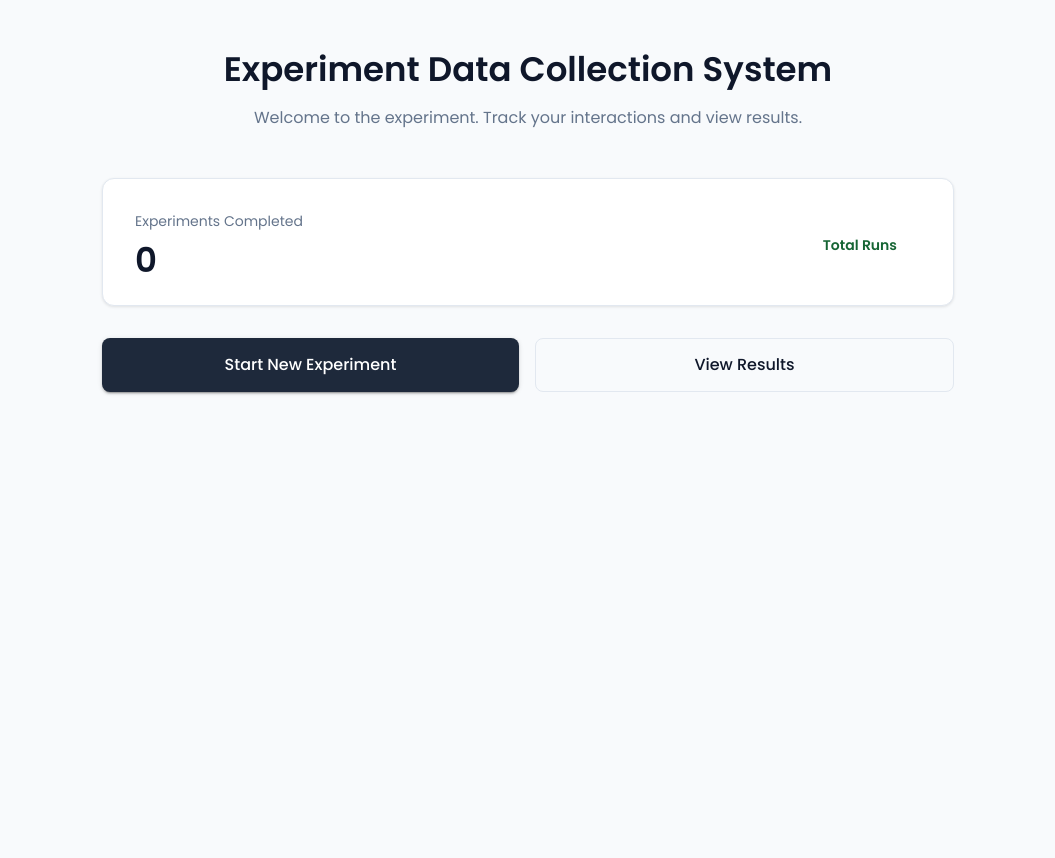
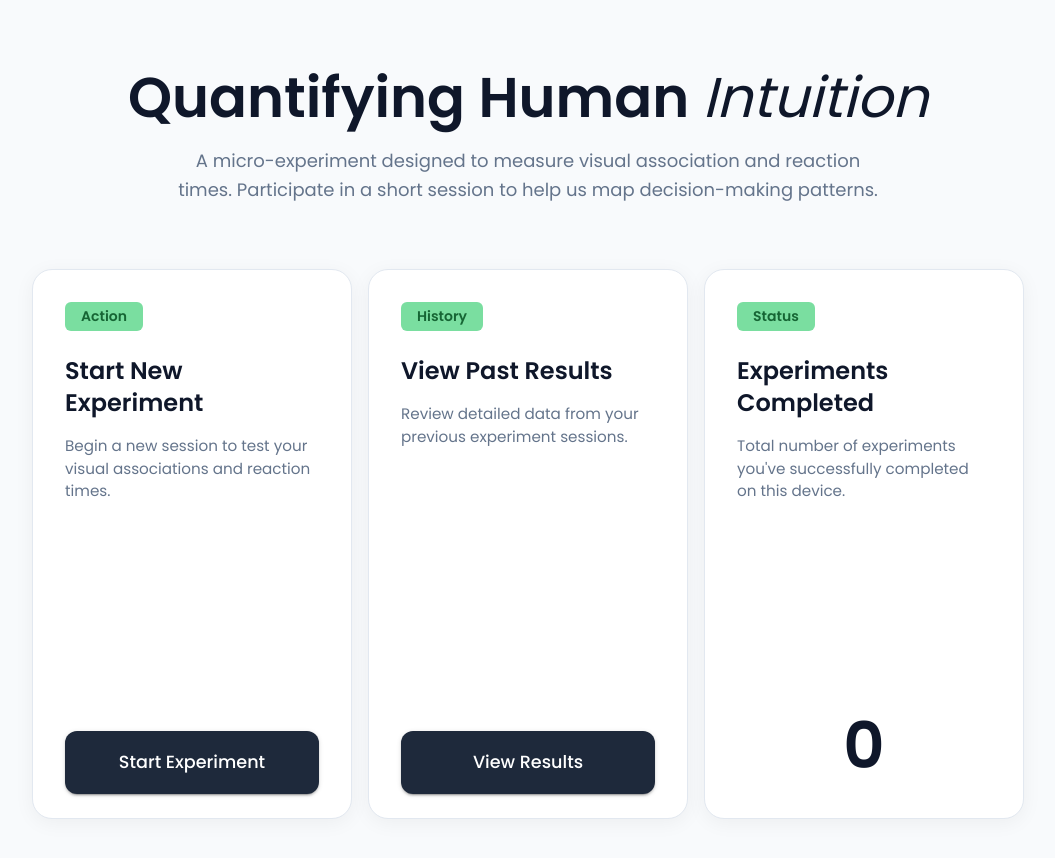
Before and after one commit to netanelTur/React-Technion-Task, a React (Vite) app in the folder experiment-app/: page / in a window 1280 px wide. Shown: the top 858 px of the page, without its empty margins (112-1167 px from the left). Before the commit the page ends 800 px from the top, so only its background shows below. Built offline with nearby package versions, Linux system fonts and the light colour scheme; the HTML template or start-up script is replaced by a standard one.

Commit message:
Implemented figma design

```diff
--- a/experiment-app/src/pages/HomePage.tsx
+++ b/experiment-app/src/pages/HomePage.tsx
@@ -6,36 +6,69 @@ import {
 	Button,
 	Card,
 	CardContent,
-	Table,
-	TableBody,
-	TableCell,
-	TableContainer,
-	TableHead,
-	TableRow,
-	Paper,
-	Collapse,
+	Grid,
 } from '@mui/material';
 import { colors } from '../theme/colors';
 import { getCompletionCount, getCompletedExperiments } from '../utils/storage';
-import { formatTimestamp } from '../utils/time';
-import type { CompletedExperiment } from '../types/experiment';
 
 const HomePage: React.FC = () => {
 	const [completionCount, setCompletionCount] = useState(0);
-	const [showResults, setShowResults] = useState(false);
-	const [completedExperiments, setCompletedExperiments] = useState<CompletedExperiment[]>([]);
 
 	useEffect(() => {
 		setCompletionCount(getCompletionCount());
-		setCompletedExperiments(getCompletedExperiments());
+		getCompletedExperiments();
 	}, []);
 
 	const handleStartExperiment = () => {
-		alert("Experiment flow coming soon!");
+		alert('Experiment flow coming soon!');
 	};
 
-	const toggleResults = () => {
-		setShowResults(!showResults);
+	const handleViewResults = () => {
+		alert('Results viewer coming soon!');
+	};
+
+	const cardStyle = {
+		bgcolor: colors.bgCard,
+		border: `1px solid ${colors.borderCard}`,
+		borderRadius: '20px',
+		boxShadow: `0px 4px 20px ${colors.shadowSubtle}`,
+		height: '100%',
+		// Height: smaller on mobile, tall on desktop
+		minHeight: { xs: '380px', md: '550px' },
+		// Width: full width on mobile, fixed 320px on desktop to allow 'auto' packing
+		width: { xs: '100%', md: '320px' },
+		display: 'flex',
+		flexDirection: 'column',
+		transition: 'transform 0.2s',
+		'&:hover': {
+			transform: 'translateY(-5px)',
+		}
+	};
+
+	const badgeStyle = {
+		display: 'inline-block',
+		bgcolor: colors.badgeBg,
+		color: colors.accentText,
+		px: 2,
+		py: 0.5,
+		borderRadius: '6px',
+		fontSize: '0.875rem',
+		fontWeight: 600,
+		mb: 3,
+		width: 'fit-content',
+	};
+
+	const buttonStyle = {
+		bgcolor: colors.btnBg,
+		color: colors.btnText,
+		py: 2,
+		fontSize: '1.1rem',
+		fontWeight: 500,
+		textTransform: 'none',
+		borderRadius: '12px',
+		'&:hover': {
+			bgcolor: colors.btnHover,
+		},
 	};
 
 	return (
@@ -43,175 +76,135 @@ const HomePage: React.FC = () => {
 			sx={{
 				minHeight: '100vh',
 				bgcolor: colors.bgApp,
-				py: 6,
+				display: 'flex',
+				alignItems: 'center',
+				py: 8,
 			}}
 		>
-			<Container maxWidth="md">
-				{/* Header */}
-				<Box sx={{ mb: 6, textAlign: 'center' }}>
+			<Container maxWidth="xl">
+				{/* Hero Section */}
+				<Box sx={{ textAlign: 'center', mb: 8 }}>
 					<Typography
-						variant="h4"
 						sx={{
+							fontSize: { xs: '2.5rem', md: '3.5rem' },
 							fontWeight: 600,
 							color: colors.textPrimary,
 							mb: 2,
+							lineHeight: 1.2,
 						}}
 					>
-						Experiment Data Collection System
+						Quantifying Human{' '}
+						<Box component="span" sx={{ fontWeight: 300, fontStyle: 'italic' }}>
+							Intuition
+						</Box>
 					</Typography>
+
 					<Typography
-						variant="body1"
 						sx={{
+							fontSize: { xs: '1rem', md: '1.125rem' },
 							color: colors.textBody,
-						fontSize: '16px',
+							maxWidth: '700px',
+							mx: 'auto',
+							lineHeight: 1.6,
 						}}
 					>
-						Welcome to the experiment. Track your interactions and view results.
+						A micro-experiment designed to measure visual association and reaction times.
+						Participate in a short session to help us map decision-making patterns.
 					</Typography>
 				</Box>
 
-				{/* Stats Card */}
-				<Card sx={{ mb: 4 }}>
-					<CardContent sx={{ p: 4 }}>
-						<Box
-						sx={{
-							display: 'flex',
-							alignItems: 'center',
-							justifyContent: 'space-between',
-							gap: 2,
-						}}
+				{/* Grid Section */}
+				<Grid
+					container
+					// Spacing: 32px on mobile, 16px on desktop
+					spacing={{ xs: 4, md: 2 }}
+					justifyContent="center"
+					alignItems="stretch"
 				>
-							<Box>
-								<Typography
-								variant="body2"
-								sx={{
-									color: colors.textBody,
-									mb: 1,
-									fontSize: '14px',
-								}}
+
+					{/* Card 1 */}
+					<Grid size={{ xs: 12, md: 'auto' }}>
+						<Card sx={cardStyle}>
+							<CardContent sx={{ p: 4, display: 'flex', flexDirection: 'column', flex: 1 }}>
+								<Box sx={badgeStyle}>
+									Action
+								</Box>
+
+								<Typography variant="h5" sx={{ fontWeight: 600, color: colors.textPrimary, mb: 2 }}>
+									Start New Experiment
+								</Typography>
+
+								<Typography sx={{ color: colors.textBody, fontSize: '0.95rem', mb: 4, flex: 1 }}>
+									Begin a new session to test your visual associations and reaction times.
+								</Typography>
+
+								<Box sx={{ mt: 'auto' }}>
+									<Button
+										variant="contained"
+										fullWidth
+										onClick={handleStartExperiment}
+										sx={buttonStyle}
 									>
-								Experiments Completed
-								</Typography>
-								<Typography
-								variant="h4"
-								sx={{
-									fontWeight: 600,
-									color: colors.textPrimary,
-								}}
-								>
-								{completionCount}
-								</Typography>
-							</Box>
-							<Box
-								sx={{
-								bgcolor: colors.accentBg,
-								color: colors.accentText,
-								px: 3,
-								py: 1.5,
-								borderRadius: '8px',
-								fontWeight: 600,
-								fontSize: '14px',
-								}}
-							>
-								Total Runs
-							</Box>
+										Start Experiment
+									</Button>
 								</Box>
 							</CardContent>
 						</Card>
+					</Grid>
 
-				{/* Action Buttons */}
-				<Box
-					sx={{
-						display: 'flex',
-						gap: 2,
-						mb: 4,
-					}}
-				>
+					{/* Card 2 */}
+					<Grid size={{ xs: 12, md: 'auto' }}>
+						<Card sx={cardStyle}>
+							<CardContent sx={{ p: 4, display: 'flex', flexDirection: 'column', flex: 1 }}>
+								<Box sx={badgeStyle}>
+									History
+								</Box>
+
+								<Typography variant="h5" sx={{ fontWeight: 600, color: colors.textPrimary, mb: 2 }}>
+									View Past Results
+								</Typography>
+
+								<Typography sx={{ color: colors.textBody, fontSize: '0.95rem', mb: 4, flex: 1 }}>
+									Review detailed data from your previous experiment sessions.
+								</Typography>
+
+								<Box sx={{ mt: 'auto' }}>
 									<Button
 										variant="contained"
-						onClick={handleStartExperiment}
-						sx={{
-						flex: 1,
-						py: 1.5,
-						fontSize: '16px',
-						fontWeight: 500,
-						}}
+										fullWidth
+										onClick={handleViewResults}
+										sx={buttonStyle}
 									>
-						Start New Experiment
-					</Button>
-					<Button
-						variant="outlined"
-						onClick={toggleResults}
-						sx={{
-						flex: 1,
-						py: 1.5,
-						fontSize: '16px',
-						fontWeight: 500,
-						borderColor: colors.borderCard,
-						color: colors.textPrimary,
-						'&:hover': {
-							borderColor: colors.btnBg,
-							bgcolor: 'rgba(30, 41, 59, 0.04)',
-						},
-						}}
-					>
-						{showResults ? 'Hide Results' : 'View Results'}
+										View Results
 									</Button>
 								</Box>
-
-				{/* Results Table */}
-				<Collapse in={showResults}>
-					<Card>
-						<CardContent sx={{ p: 0 }}>
-							{completedExperiments.length === 0 ? (
-								<Box sx={{ p: 4, textAlign: 'center' }}>
-								<Typography variant="body1" color="text.secondary">
-									No experiments completed yet. Start your first experiment!
-								</Typography>
-								</Box>
-							) : (
-								<TableContainer component={Paper} elevation={0}>
-									<Table>
-										<TableHead>
-											<TableRow sx={{ bgcolor: colors.bgApp }}>
-												<TableCell sx={{ fontWeight: 600, color: colors.textPrimary }}>
-												Experiment ID
-												</TableCell>
-												<TableCell sx={{ fontWeight: 600, color: colors.textPrimary }}>
-												Completed At
-												</TableCell>
-												<TableCell sx={{ fontWeight: 600, color: colors.textPrimary }} align="right">
-												Total Clicks
-												</TableCell>
-											</TableRow>
-										</TableHead>
-										<TableBody>
-											{completedExperiments.map((experiment) => (
-												<TableRow
-													key={experiment.experimentId}
-													sx={{
-														'&:last-child td, &:last-child th': { border: 0 },
-														'&:hover': { bgcolor: colors.bgApp },
-													}}
-												>
-												<TableCell sx={{ color: colors.textBody, fontSize: '14px' }}>
-													{experiment.experimentId.slice(0, 8)}...
-												</TableCell>
-												<TableCell sx={{ color: colors.textBody, fontSize: '14px' }}>
-													{formatTimestamp(experiment.completedAt)}
-												</TableCell>
-												<TableCell align="right" sx={{ color: colors.textBody, fontSize: '14px' }}>
-													{experiment.buttonClicks.length}
-												</TableCell>
-												</TableRow>
-											))}
-										</TableBody>
-									</Table>
-								</TableContainer>
-							)}
 							</CardContent>
 						</Card>
-				</Collapse>
+					</Grid>
+
+					{/* Card 3 */}
+					<Grid size={{ xs: 12, md: 'auto' }}>
+						<Card sx={cardStyle}>
+							<CardContent sx={{ p: 4, display: 'flex', flexDirection: 'column', flex: 1 }}>
+								<Box sx={badgeStyle}>
+									Status
+								</Box>
+
+								<Typography variant="h5" sx={{ fontWeight: 600, color: colors.textPrimary, mb: 2 }}>
+									Experiments Completed
+								</Typography>
+
+								<Typography sx={{ color: colors.textBody, fontSize: '0.95rem', mb: 4, flex: 1 }}>
+									Total number of experiments you've successfully completed on this device.
+								</Typography>
+
+								<Typography sx={{ fontSize: '4rem', fontWeight: 600, color: colors.textPrimary, textAlign: 'center' }}>
+									{completionCount}
+								</Typography>
+							</CardContent>
+						</Card>
+					</Grid>
+				</Grid>
 			</Container>
 		</Box>
 	);
```
Lines whose indentation alone changed are shown as unchanged.
